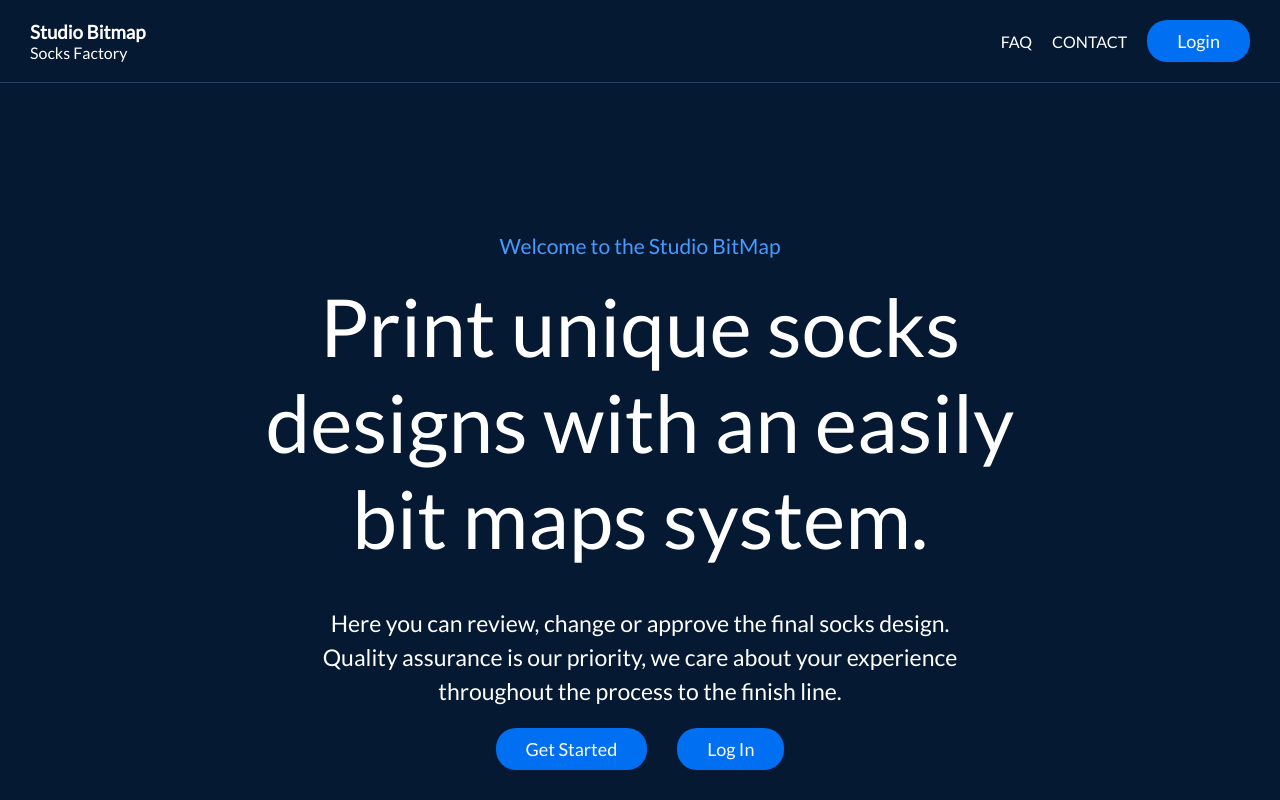
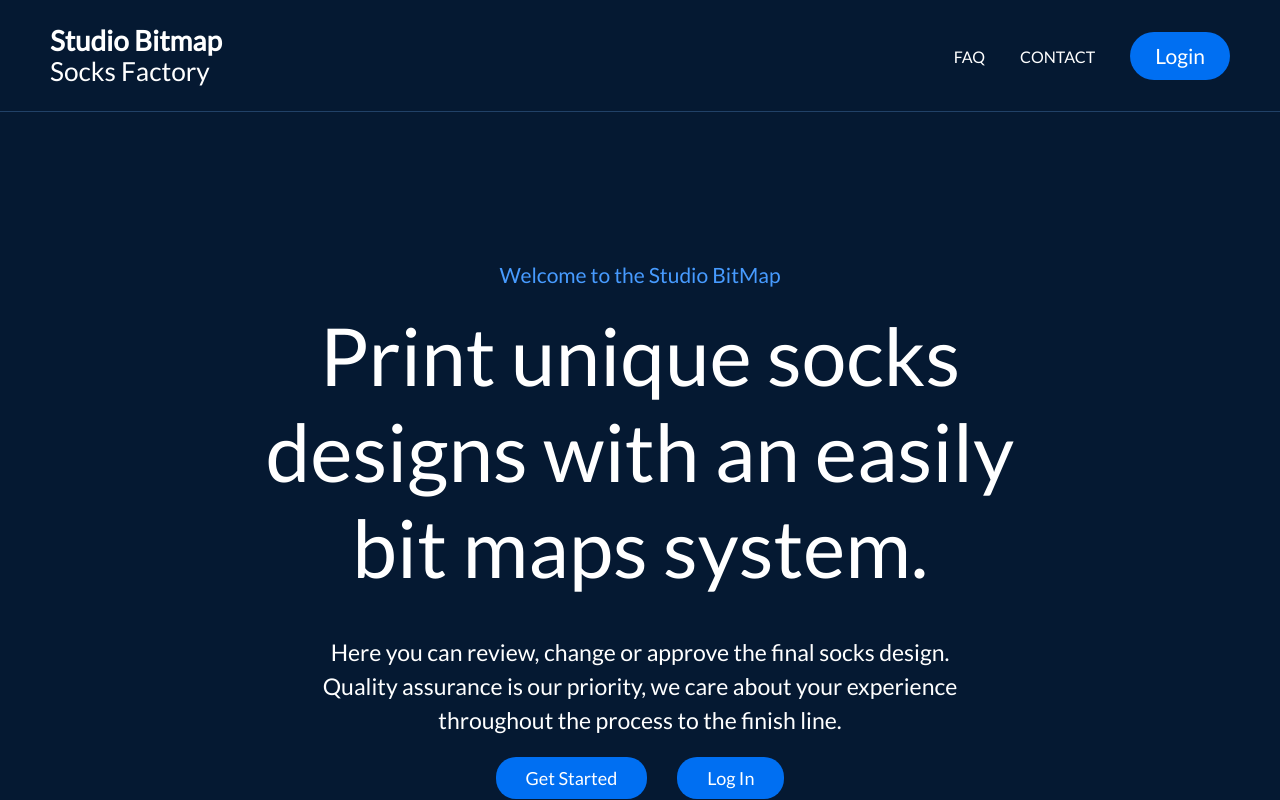
Before and after one commit to smallboss/bitmap-editor, a React (Vite) app: page /portfolio/socks-bitmap-studio/ in a window 1280 px wide. Built offline with nearby package versions, Linux system fonts and the light colour scheme.

Commit message:
Update styles

```diff
--- a/src/index.scss
+++ b/src/index.scss
@@ -33,3 +33,8 @@ body {
 ul, ol {
   list-style: none;
 }
+
+a, a:visited {
+  color: $white_color;
+  text-decoration: none;
+}
--- a/src/layout/Header/Header.jsx
+++ b/src/layout/Header/Header.jsx
@@ -4,15 +4,15 @@ import "./styles.scss";
 const Header = () => {
   return (
     <div className="header">
-      <div className="header__leftSide">
+      <Link to="/" className="header__leftSide">
         <h3>Studio Bitmap</h3>
         <p>Socks Factory</p>
-      </div>
+      </Link>
       <div className="header__rightSide">
-        <Link to="/faq" className="header__rightSide--faqButton" type="text">
+        <Link to="/faq" className="header__rightSide--link" type="text">
           FAQ
         </Link>
-        <a target="_blank" rel="noreferrer" href="https://socksfactory.pl/kontakt/" className="header__rightSide--contactButton" type="text">
+        <a target="_blank" rel="noreferrer" href="https://socksfactory.pl/kontakt/" className="header__rightSide--link" type="text">
           Contact
         </a>
         <button className="header__rightSide--logInButton">Login
--- a/src/layout/Header/styles.scss
+++ b/src/layout/Header/styles.scss
@@ -5,7 +5,7 @@
   display: flex;
   align-items: center;
   justify-content: space-between;
-  padding: 20px 30px;
+  padding: 26px 50px 25px;
   border-bottom: 1px solid $light_blue_color;
 
   &__leftSide {
@@ -13,43 +13,58 @@
     flex-direction: column;
     align-items: flex-start;
 
+    & h3, p {
+      line-height: 30.025px;
+    }
+
     & h3 {
-      font-weight: 600;
+      font-size: 27.801px;
+      font-weight: 700;
+    }
+
+    & p {
+      font-size: 26.257px;
+      font-weight: 500;
     }
   }
 
   &__rightSide {
     display: flex;
-    gap: 20px;
+    gap: 35px;
     align-items: center;
 
-    &--faqButton {
-      color: $white_color;
-      text-decoration: none;
-    }
-
-    &--contactButton {
+    &--link {
       color: $white_color;
       text-transform: uppercase;
       text-decoration: none;
+      transition: all 150ms ease-in-out;
+
+      &:hover {
+        font-size: 19px;
+        font-weight: 700;
+        line-height: 28px;
+        padding-bottom: 2.5px;
+        border-bottom: 1px solid $white_color;
+      }
     }
 
     &--logInButton {
+      cursor: pointer;
       border: none;
-      font-size: 18px;
-      border-radius: 20px;
+      font-size: 21px;
+      line-height: 27.3px;
+      border-radius: 60.526px;
       font-weight: 400;
       display: flex;
       align-items: center;
       justify-content: center;
       background-color: $blue_color;
-      padding: 0 30px;
-      color: #ffffff;
+      color: $white_color;
       overflow: hidden;
       position: relative;
       z-index: 2;
       text-decoration: none;
-      padding: 10px 30px;
+      padding: 10px 25px;
 
       &--background {
         width: 0;
@@ -59,7 +74,7 @@
         left: 50%;
         transform: translate(-50%, -50%);
         background-image: linear-gradient(#81deff, #81deff);
-        transition: 0.5s;
+        transition: all 500ms ease-in-out;
         z-index: -1;
         border-radius: 50%;
       }
@@ -69,7 +84,6 @@
         height: 406%;
         color: #ffffff;
         border: none;
-        cursor: pointer;
       }
     }
   }
```
